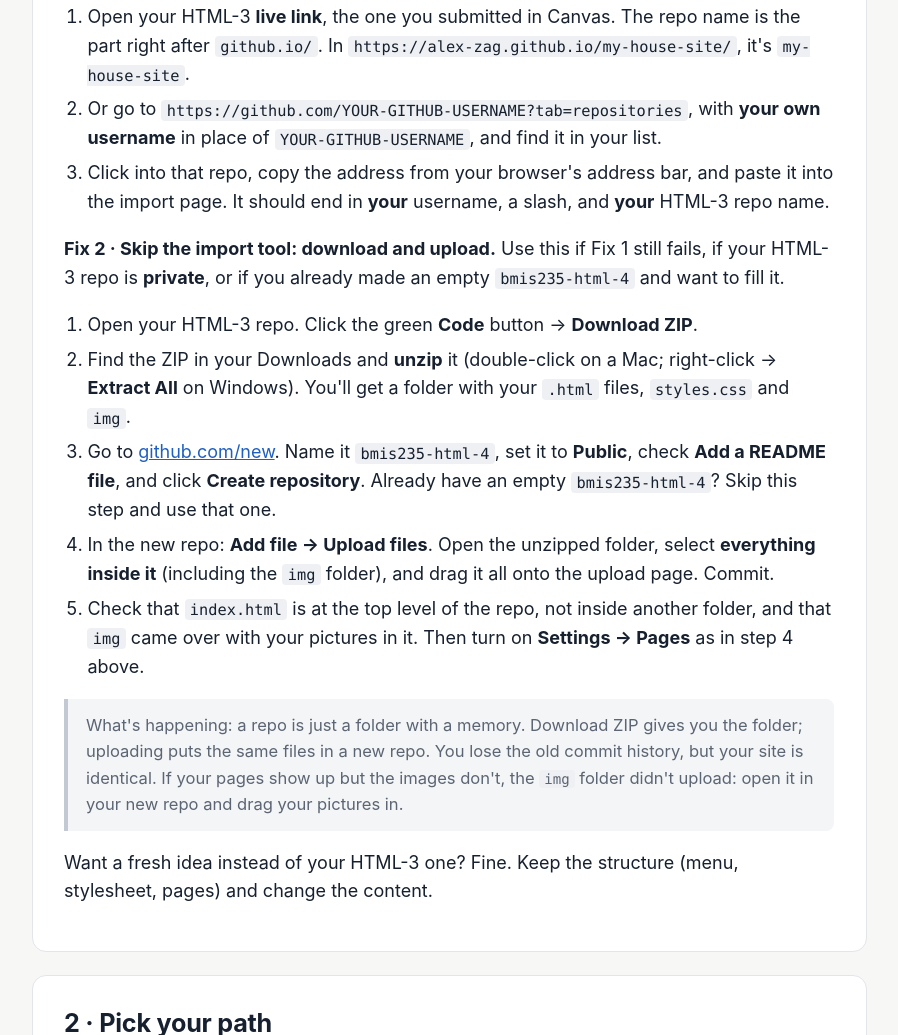
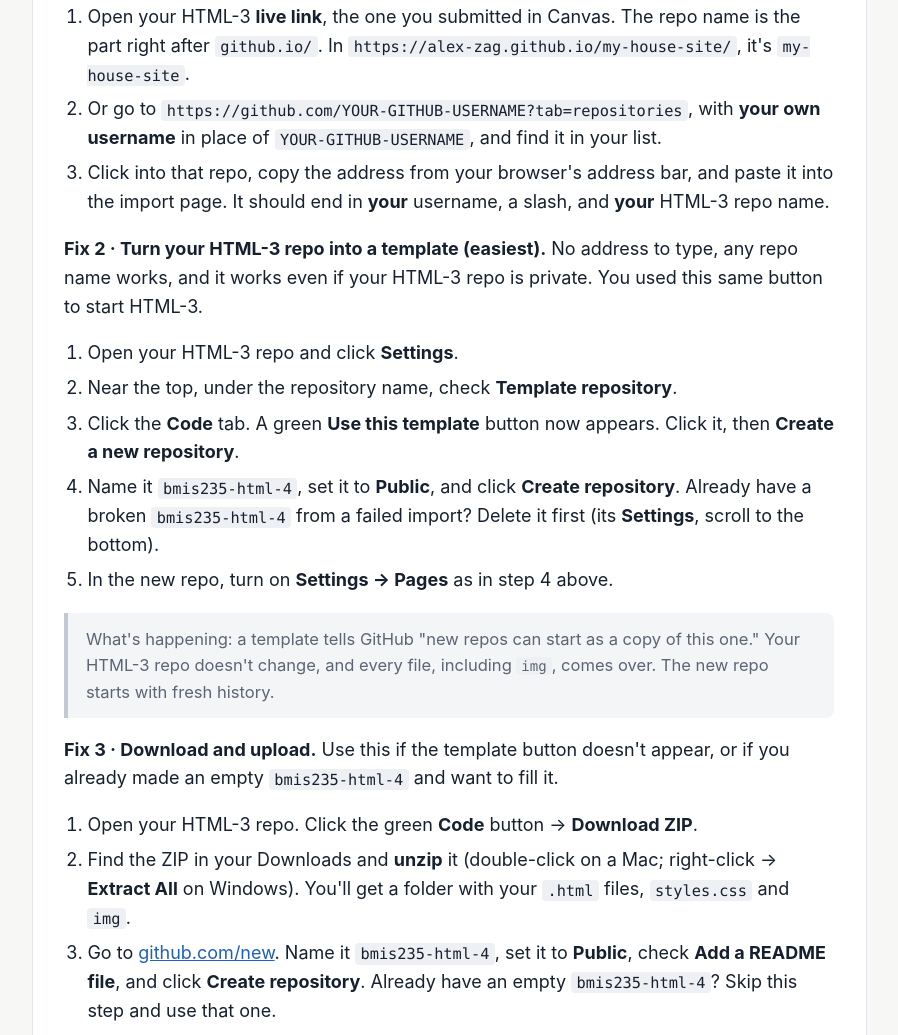
Before and after one commit to gu-27/html-module, a plain HTML site: page html-4.html in a window 1280 px wide. Shown: the part 1631-2666 px from the top of the page, without its empty margins (191-1089 px from the left). Drawn offline with Linux system fonts and the light colour scheme.

Commit message:
HTML-4: restore template-repo fix (Fix 2), ZIP upload back to Fix 3
Co-Authored-By: Claude Opus 5.5 <noreply@anthropic.com>
Claude-Session: https://claude.ai/code/session_01MbJjnDsbH9mbH5VnWLVdKC

```diff
--- a/html-4.html
+++ b/html-4.html
@@ -63,7 +63,16 @@ Repo address (right): <code>https://github.com/alex-zag/my-house-site</code></p>
 <li>Or go to <code>https://github.com/YOUR-GITHUB-USERNAME?tab=repositories</code>, with <strong>your own username</strong> in place of <code>YOUR-GITHUB-USERNAME</code>, and find it in your list.</li>
 <li>Click into that repo, copy the address from your browser's address bar, and paste it into the import page. It should end in <strong>your</strong> username, a slash, and <strong>your</strong> HTML-3 repo name.</li>
 </ol>
-<p><strong>Fix 2 · Skip the import tool: download and upload.</strong> Use this if Fix 1 still fails, if your HTML-3 repo is <strong>private</strong>, or if you already made an empty <code>bmis235-html-4</code> and want to fill it.</p>
+<p><strong>Fix 2 · Turn your HTML-3 repo into a template (easiest).</strong> No address to type, any repo name works, and it works even if your HTML-3 repo is private. You used this same button to start HTML-3.</p>
+<ol>
+<li>Open your HTML-3 repo and click <strong>Settings</strong>.</li>
+<li>Near the top, under the repository name, check <strong>Template repository</strong>.</li>
+<li>Click the <strong>Code</strong> tab. A green <strong>Use this template</strong> button now appears. Click it, then <strong>Create a new repository</strong>.</li>
+<li>Name it <code>bmis235-html-4</code>, set it to <strong>Public</strong>, and click <strong>Create repository</strong>. Already have a broken <code>bmis235-html-4</code> from a failed import? Delete it first (its <strong>Settings</strong>, scroll to the bottom).</li>
+<li>In the new repo, turn on <strong>Settings → Pages</strong> as in step 4 above.</li>
+</ol>
+<p class="why">What's happening: a template tells GitHub "new repos can start as a copy of this one." Your HTML-3 repo doesn't change, and every file, including <code>img</code>, comes over. The new repo starts with fresh history.</p>
+<p><strong>Fix 3 · Download and upload.</strong> Use this if the template button doesn't appear, or if you already made an empty <code>bmis235-html-4</code> and want to fill it.</p>
 <ol>
 <li>Open your HTML-3 repo. Click the green <strong>Code</strong> button → <strong>Download ZIP</strong>.</li>
 <li>Find the ZIP in your Downloads and <strong>unzip</strong> it (double-click on a Mac; right-click → <strong>Extract All</strong> on Windows). You'll get a folder with your <code>.html</code> files, <code>styles.css</code> and <code>img</code>.</li>
```
Also changed, not shown: slides/html-4.html (+5 -4 lines), 1 other file.
